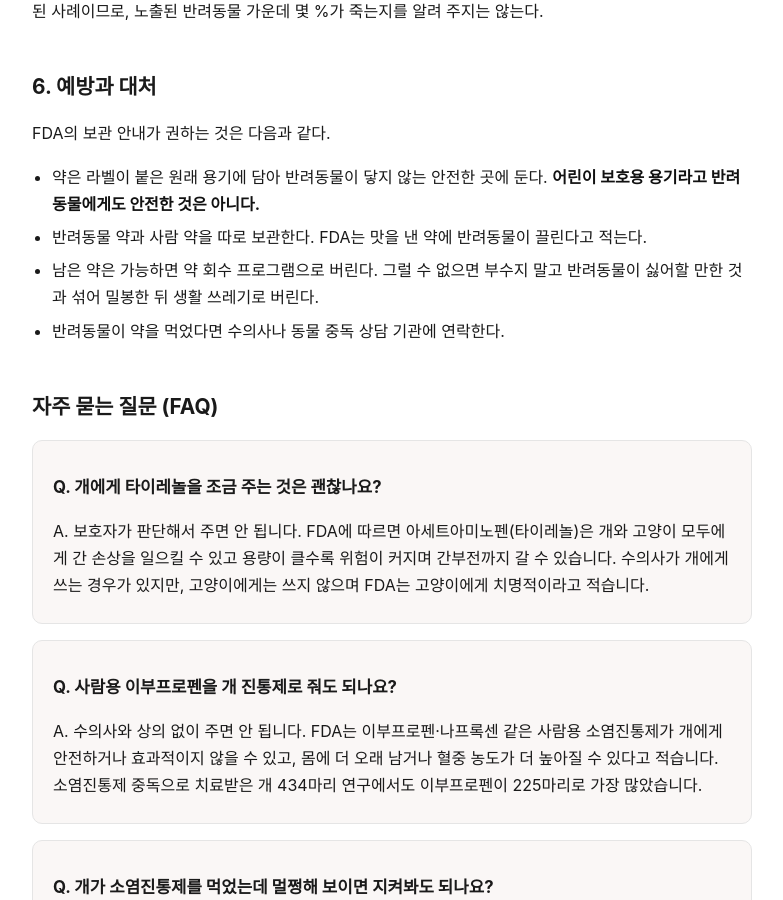
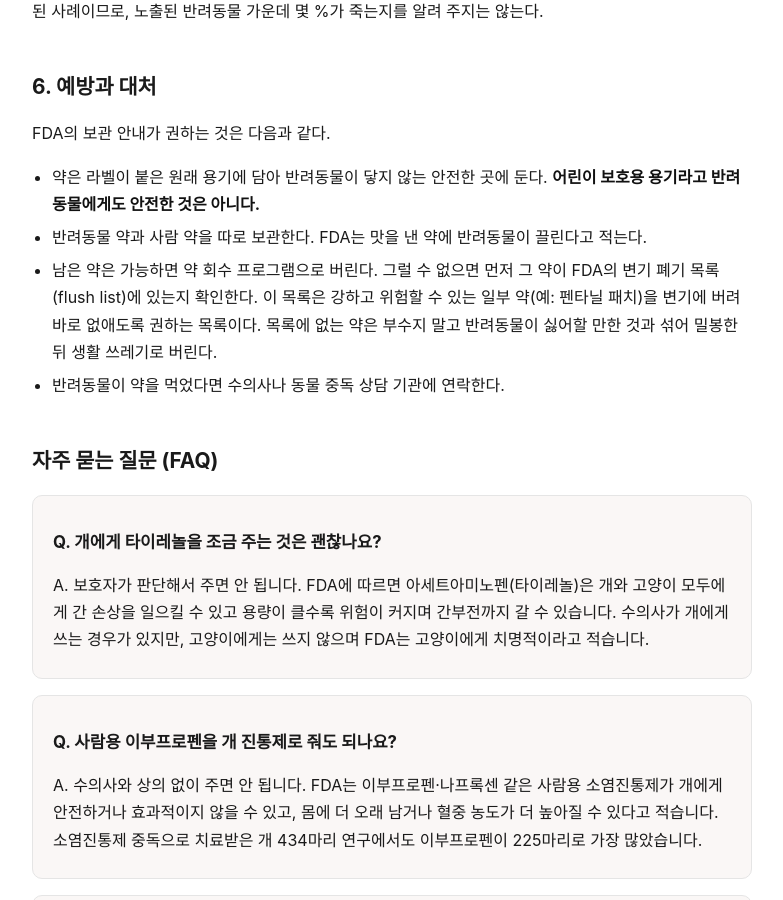
Before and after one commit to polystock/maearion.github.io, a Jekyll site: the page built from _docs/pet-human-medication-poisoning.html, in a window 1280 px wide and 900 px high, scrolled down 3105 px. Shown: the whole window, without its empty margins (248-1031 px from the left). Built offline with Jekyll 4.4.1, drawn with Linux system fonts in a browser that asks for light colours.

Commit message:
[daily] 사람 약 문서: 폐기 안내에 FDA 변기 폐기 목록(flush list) 단계 추가
외부 검수 C14 반영(S1 원문 재확인).

Co-Authored-By: Claude Opus 5.5 <noreply@anthropic.com>
Claude-Session: https://claude.ai/code/session_01LEHkv9JoPSDpXnZv6vgDN3

```diff
--- a/_docs/pet-human-medication-poisoning.html
+++ b/_docs/pet-human-medication-poisoning.html
@@ -116,7 +116,7 @@ faq:
 <ul>
 <li>약은 라벨이 붙은 원래 용기에 담아 반려동물이 닿지 않는 안전한 곳에 둔다. <strong>어린이 보호용 용기라고 반려동물에게도 안전한 것은 아니다.</strong></li>
 <li>반려동물 약과 사람 약을 따로 보관한다. FDA는 맛을 낸 약에 반려동물이 끌린다고 적는다.</li>
-<li>남은 약은 가능하면 약 회수 프로그램으로 버린다. 그럴 수 없으면 부수지 말고 반려동물이 싫어할 만한 것과 섞어 밀봉한 뒤 생활 쓰레기로 버린다.</li>
+<li>남은 약은 가능하면 약 회수 프로그램으로 버린다. 그럴 수 없으면 먼저 그 약이 FDA의 변기 폐기 목록(flush list)에 있는지 확인한다. 이 목록은 강하고 위험할 수 있는 일부 약(예: 펜타닐 패치)을 변기에 버려 바로 없애도록 권하는 목록이다. 목록에 없는 약은 부수지 말고 반려동물이 싫어할 만한 것과 섞어 밀봉한 뒤 생활 쓰레기로 버린다.</li>
 <li>반려동물이 약을 먹었다면 수의사나 동물 중독 상담 기관에 연락한다.</li>
 </ul>
 
```
Also changed, not shown: _ops/evidence/pet-human-medication-poisoning.md (+1 -0 lines).
